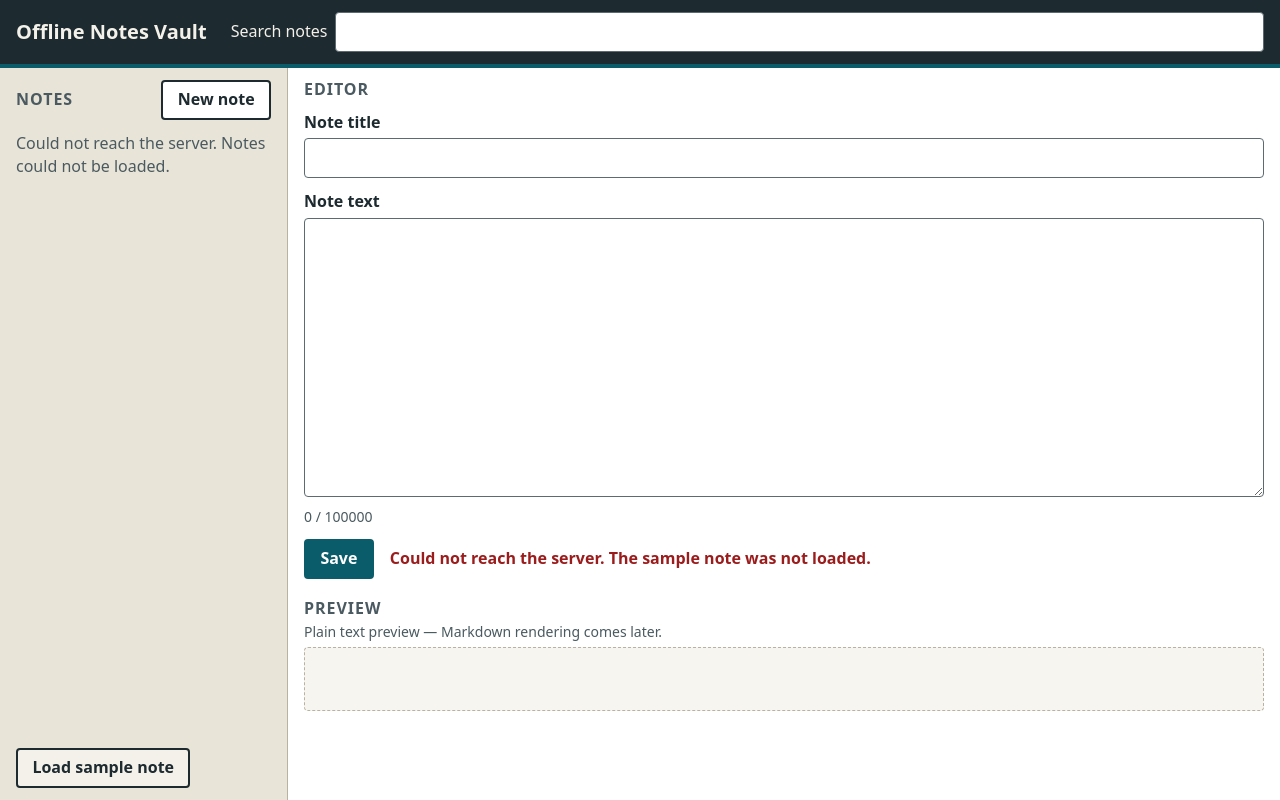
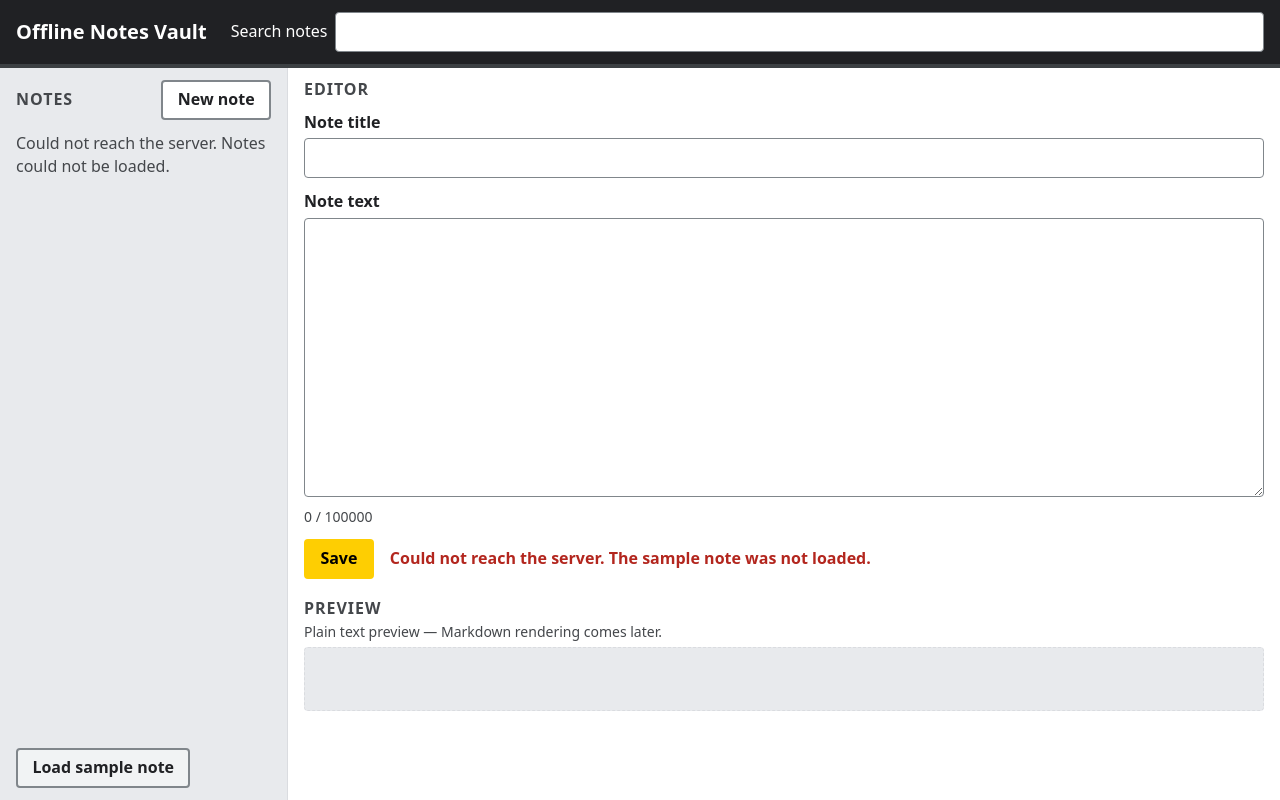
Before and after one commit to jortega0033/offline-notes-vault, a plain HTML site: page notes_vault/static/index.html in a window 1280 px wide. Both pictures are taken after a click on the button "Load sample note". Drawn offline with Linux system fonts and the light colour scheme; no server answers.

Commit message:
chore(design): replace the page palette with the Pipenzo tokens
Co-Authored-By: Claude Sonnet 5.5 <noreply@anthropic.com>

```diff
--- a/notes_vault/static/app.css
+++ b/notes_vault/static/app.css
@@ -1,18 +1,3 @@
-:root {
-  --ink: #1d2a2f;
-  --muted: #4a5a60;
-  --paper: #f4f1ea;
-  --panel: #ffffff;
-  --line: #b9b2a2;
-  --accent: #0b5c6b;
-  --accent-ink: #ffffff;
-  --warn-bg: #fff1d6;
-  --warn-line: #8a5a00;
-  --err: #9b1c1c;
-  --focus: #b34700;
-  color-scheme: light;
-}
-
 *, *::before, *::after { box-sizing: border-box; }
 
 [hidden] { display: none !important; }
@@ -23,8 +8,8 @@ body {
   margin: 0;
   display: flex;
   flex-direction: column;
-  background: var(--paper);
-  color: var(--ink);
+  background: var(--bg);
+  color: var(--fg);
   font-family: system-ui, -apple-system, "Segoe UI", Roboto, "Helvetica Neue", Arial, sans-serif;
   font-size: 1rem;
   line-height: 1.45;
@@ -42,8 +27,8 @@ h2 { font-size: 1rem; text-transform: uppercase; letter-spacing: 0.06em; color:
   gap: 0.5rem 1.5rem;
   padding: 0.75rem 1rem;
   background: var(--ink);
-  color: #f4f1ea;
-  border-bottom: 4px solid var(--accent);
+  color: var(--on-ink);
+  border-bottom: 4px solid var(--ink-border);
 }
 
 .search-box {
@@ -76,12 +61,12 @@ h2 { font-size: 1rem; text-transform: uppercase; letter-spacing: 0.06em; color:
   display: flex;
   flex-direction: column;
   gap: 0.5rem;
-  background: #e9e4d8;
-  border-bottom: 1px solid var(--line);
+  background: var(--bg-sunken);
+  border-bottom: 1px solid var(--border);
   max-height: 18rem;
 }
 
-.pane-editor { flex: 1 1 auto; background: var(--panel); }
+.pane-editor { flex: 1 1 auto; background: var(--bg); }
 
 @media (min-width: 760px) {
   .layout { flex-direction: row; }
@@ -89,7 +74,7 @@ h2 { font-size: 1rem; text-transform: uppercase; letter-spacing: 0.06em; color:
     flex: 0 0 18rem;
     max-height: none;
     border-bottom: 0;
-    border-right: 1px solid var(--line);
+    border-right: 1px solid var(--border);
   }
   .pane-editor { flex: 1 1 0; }
 }
@@ -108,17 +93,17 @@ h2 { font-size: 1rem; text-transform: uppercase; letter-spacing: 0.06em; color:
   padding: 0.4rem 0.6rem;
   text-align: left;
   font: inherit;
-  color: var(--ink);
-  background: var(--panel);
-  border: 1px solid var(--line);
+  color: var(--fg);
+  background: var(--surface);
+  border: 1px solid var(--border);
   border-radius: 4px;
   cursor: pointer;
   overflow-wrap: anywhere;
 }
 .note-list button[aria-current="true"] {
-  border-color: var(--accent);
+  border-color: var(--primary);
   border-left-width: 6px;
-  background: #e3f1f3;
+  background: var(--bg-raised);
 }
 .note-title { display: block; font-weight: 600; }
 .note-snippet { display: block; font-size: 0.85rem; color: var(--muted); }
@@ -134,12 +119,12 @@ input[type="text"], input[type="search"], textarea {
   min-height: 2.5rem;
   padding: 0.4rem 0.5rem;
   font: inherit;
-  color: var(--ink);
-  background: #fff;
-  border: 1px solid #5d6b70;
+  color: var(--fg);
+  background: var(--bg-raised);
+  border: 1px solid var(--input-border);
   border-radius: 4px;
 }
-.search-box input { color: var(--ink); }
+.search-box input { color: var(--fg); }
 
 textarea { resize: vertical; font-family: ui-monospace, "Cascadia Mono", Consolas, Menlo, monospace; font-size: 0.95rem; }
 
@@ -148,38 +133,38 @@ textarea { resize: vertical; font-family: ui-monospace, "Cascadia Mono", Consola
   padding: 0.4rem 0.9rem;
   font: inherit;
   font-weight: 600;
-  color: var(--ink);
-  background: #fff;
-  border: 2px solid var(--ink);
+  color: var(--fg);
+  background: var(--bg-raised);
+  border: 2px solid var(--control-border);
   border-radius: 4px;
   cursor: pointer;
 }
-.btn-primary { background: var(--accent); color: var(--accent-ink); border-color: var(--accent); }
-.btn-secondary { background: #f4f1ea; }
-.btn[disabled] { opacity: 1; background: #d8d8d8; color: #4d4d4d; border-color: #7a7a7a; cursor: not-allowed; }
+.btn-primary { background: var(--primary); color: var(--on-primary); border-color: var(--primary); }
+.btn-secondary { background: var(--surface); }
+.btn[disabled] { opacity: 1; background: var(--bg-sunken); color: var(--faint); border-color: var(--control-border); cursor: not-allowed; }
 
 :focus-visible { outline: 3px solid var(--focus); outline-offset: 2px; }
-.topbar :focus-visible { outline-color: #ffd28a; }
+.topbar :focus-visible { outline-color: var(--on-ink); }
 
 .row { display: flex; flex-wrap: wrap; align-items: center; gap: 0.5rem 1rem; }
 
-.status { margin: 0; flex: 1 1 12rem; min-width: 0; color: var(--ink); overflow-wrap: anywhere; }
-.status.is-error { color: var(--err); font-weight: 600; }
+.status { margin: 0; flex: 1 1 12rem; min-width: 0; color: var(--fg); overflow-wrap: anywhere; }
+.status.is-error { color: var(--danger); font-weight: 600; }
 
 .hint { margin: 0.25rem 0; font-size: 0.875rem; color: var(--muted); }
-.hint.is-over { color: var(--err); font-weight: 600; }
+.hint.is-over { color: var(--danger); font-weight: 600; }
 
-.field-error { margin: 0.25rem 0 0; color: var(--err); font-weight: 600; }
+.field-error { margin: 0.25rem 0 0; color: var(--danger); font-weight: 600; }
 
 .conflict {
   margin: 0.75rem 0;
   padding: 0.75rem;
   background: var(--warn-bg);
-  border: 2px solid var(--warn-line);
+  border: 2px solid var(--control-border);
   border-radius: 4px;
 }
 .conflict p { margin: 0 0 0.5rem; }
-#conflict-mine { background: #fffaf0; }
+#conflict-mine { background: var(--bg-raised); }
 
 .preview-wrap { margin-top: 1.25rem; }
 #preview {
@@ -190,8 +175,8 @@ textarea { resize: vertical; font-family: ui-monospace, "Cascadia Mono", Consola
   overflow: auto;
   white-space: pre-wrap;
   overflow-wrap: anywhere;
-  background: #f7f5ef;
-  border: 1px dashed var(--line);
+  background: var(--bg-sunken);
+  border: 1px dashed var(--hairline);
   border-radius: 4px;
   font-family: ui-monospace, "Cascadia Mono", Consolas, Menlo, monospace;
   font-size: 0.9rem;
```
